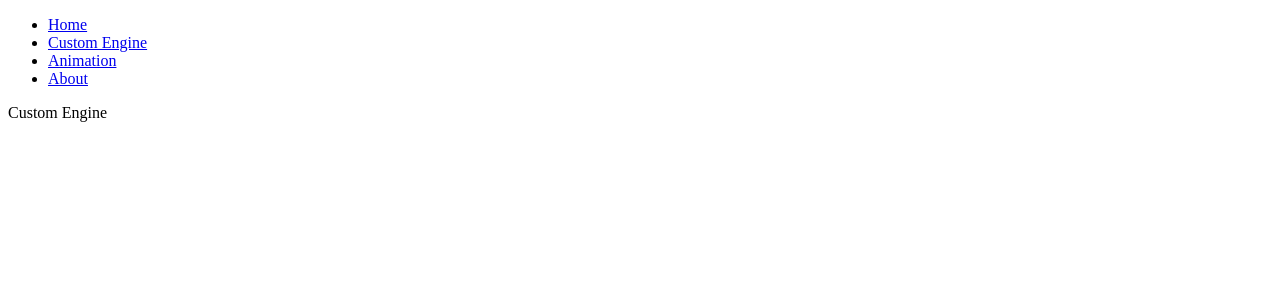
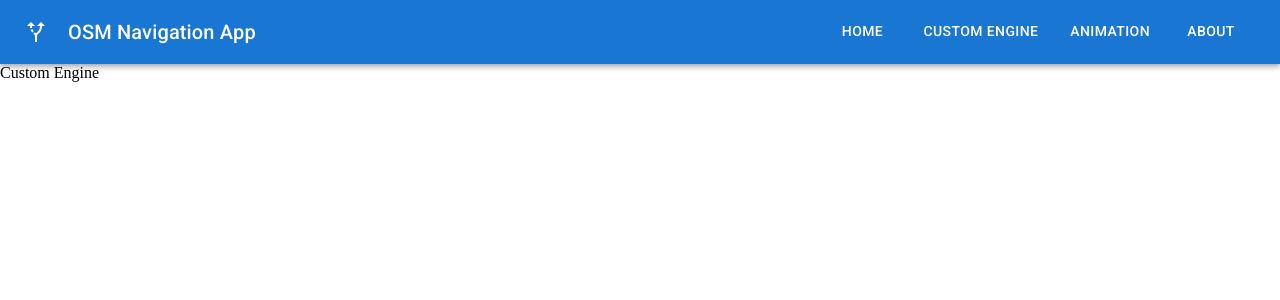
Before and after one commit to Fadikk367/osm-navigation-app, a React (Create React App) app: page /custom-routing-engine in a window 1280 px wide. Shown: the top 300 px of the page. Built offline with nearby package versions, Linux system fonts and the light colour scheme.

Commit message:
Add material ui and style navigation bar

```diff
--- a/package.json
+++ b/package.json
@@ -3,6 +3,11 @@
   "version": "0.1.0",
   "private": true,
   "dependencies": {
+    "@emotion/react": "^11.5.0",
+    "@emotion/styled": "^11.3.0",
+    "@fontsource/roboto": "^4.5.1",
+    "@mui/icons-material": "^5.0.5",
+    "@mui/material": "^5.0.6",
     "@testing-library/jest-dom": "^5.11.4",
     "@testing-library/react": "^11.1.0",
     "@testing-library/react-hooks": "^7.0.2",
--- a/src/App.tsx
+++ b/src/App.tsx
@@ -4,8 +4,11 @@ import { Route, BrowserRouter as Router, Switch } from 'react-router-dom';
 import { Navigation } from 'components';
 import { About, CustomEngine, Home, NotFound, RoutingAnimation } from 'pages';
 
+import GlobalStyles from './styles';
+
 const App: React.FC = () => (
   <Router>
+    <GlobalStyles />
     <Navigation />
     <Switch>
       <Route exact path="/" component={Home} />
--- a/src/components/Navigation/Navigation.tsx
+++ b/src/components/Navigation/Navigation.tsx
@@ -1,23 +1,34 @@
 import React from 'react';
 import { Link } from 'react-router-dom';
 
+import AltRouteIcon from '@mui/icons-material/AltRoute';
+import AppBar from '@mui/material/AppBar';
+import Box from '@mui/material/Box';
+import IconButton from '@mui/material/IconButton';
+import Tab from '@mui/material/Tab';
+import Tabs from '@mui/material/Tabs';
+import Toolbar from '@mui/material/Toolbar';
+import Typography from '@mui/material/Typography';
+
 const Navigation: React.FC = () => (
-  <nav>
-    <ul>
-      <li>
-        <Link to="/">Home</Link>
-      </li>
-      <li>
-        <Link to="/custom-routing-engine">Custom Engine</Link>
-      </li>
-      <li>
-        <Link to="/routing-animation">Animation</Link>
-      </li>
-      <li>
-        <Link to="/about">About</Link>
-      </li>
-    </ul>
-  </nav>
+  <Box sx={{ flexGrow: 1 }}>
+    <AppBar position="static">
+      <Toolbar>
+        <IconButton size="large" edge="start" color="inherit" aria-label="menu" sx={{ mr: 1 }}>
+          <AltRouteIcon />
+        </IconButton>
+        <Typography variant="h6" component="div" sx={{ flexGrow: 1 }}>
+          OSM Navigation App
+        </Typography>
+        <Tabs textColor="secondary" indicatorColor="secondary">
+          <Tab sx={{ color: 'white' }} value="/1" label="Home" component={Link} to="/" />
+          <Tab sx={{ color: 'white' }} value="/2" label="Custom Engine" component={Link} to="/custom-routing-engine" />
+          <Tab sx={{ color: 'white' }} value="/3" label="Animation" component={Link} to="/routing-animation" />
+          <Tab sx={{ color: 'white' }} value="/4" label="About" component={Link} to="/about" />
+        </Tabs>
+      </Toolbar>
+    </AppBar>
+  </Box>
 );
 
 export default Navigation;
--- /dev/null
+++ b/src/styles.tsx
@@ -0,0 +1,20 @@
+import React from 'react';
+
+import { Global, css } from '@emotion/react';
+
+import '@fontsource/roboto/300.css';
+import '@fontsource/roboto/400.css';
+import '@fontsource/roboto/500.css';
+import '@fontsource/roboto/700.css';
+
+const stylesReset = css`
+  * {
+    padding: 0;
+    margin: 0;
+    box-sizing: border-box;
+  }
+`;
+
+const GlobalStyles: React.FC = () => <Global styles={stylesReset} />;
+
+export default GlobalStyles;
```
Also changed, not shown: .prettierrc.json, 1 other file (tests, documents, lock files or other folders).
